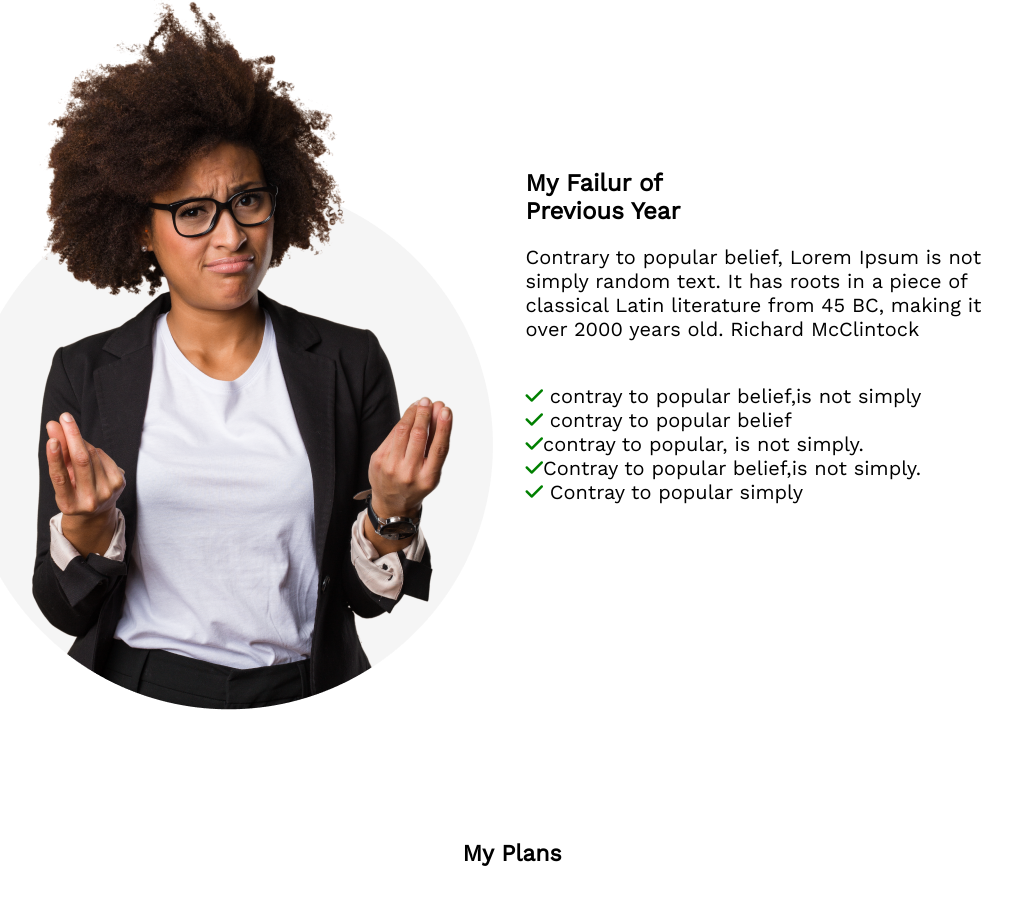
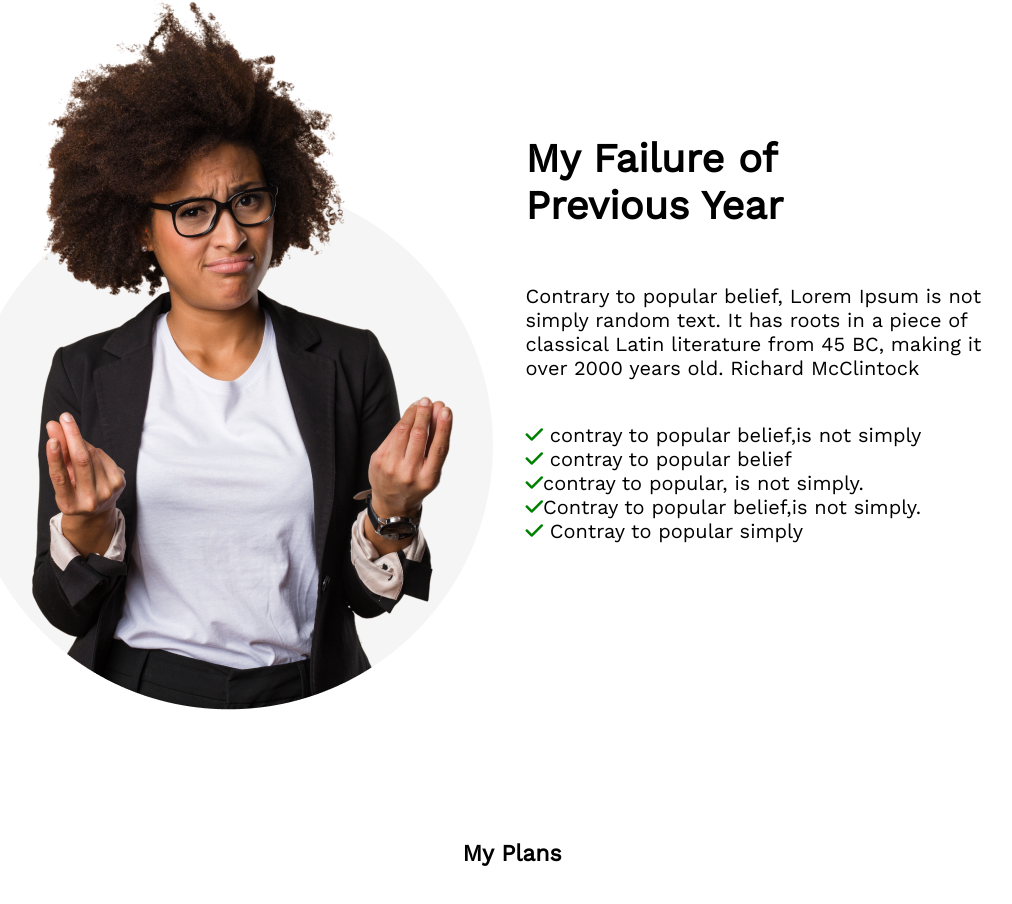
Before and after one commit to SaAbdullah131/new_year_new_me, a plain HTML site: page index.html in a window 1280 px wide. Shown: the part 933-1837 px from the top of the page, without its empty margins (128-1140 px from the left). Drawn offline with nearby package versions, Linux system fonts and the light colour scheme.

Commit message:
Finally New Year New Mission website done

```diff
--- a/index.html
+++ b/index.html
@@ -24,7 +24,7 @@
             <div class="failure-container">
                 <img class="failur-img" src="./images/person.png" alt="failur person">
                 <div class="failur-text-section">
-                   <h2 class="failur-title">My Failur of <br> Previous Year</h2>
+                   <h1 class="failure-title">My Failure of <br> Previous Year</h1>
                    <p class="failure-description">Contrary to popular belief, Lorem Ipsum is not
                     simply random text. It has roots in a piece of
                     classical Latin literature from 45 BC, making it over
--- a/styles/style.css
+++ b/styles/style.css
@@ -67,9 +67,10 @@ margin-bottom: 50px;
 }
 .failure-title{
     font-weight: 700;
-    font-size: 22px;
+    font-size: 40px;
     margin-bottom:50px;
     padding: 5px 0px;
+
 }
 .failure-description{
     margin-bottom: 80px;
@@ -121,7 +122,6 @@ margin-bottom: 50px;
     color:white;
     font-weight: 700;
     font-size: 23px;
-
 }
 
 .mindset h3{
```
